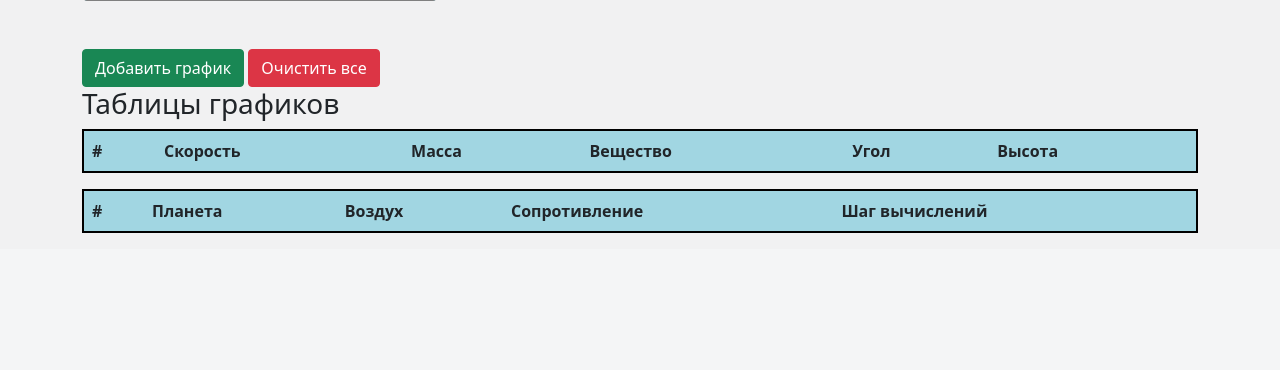
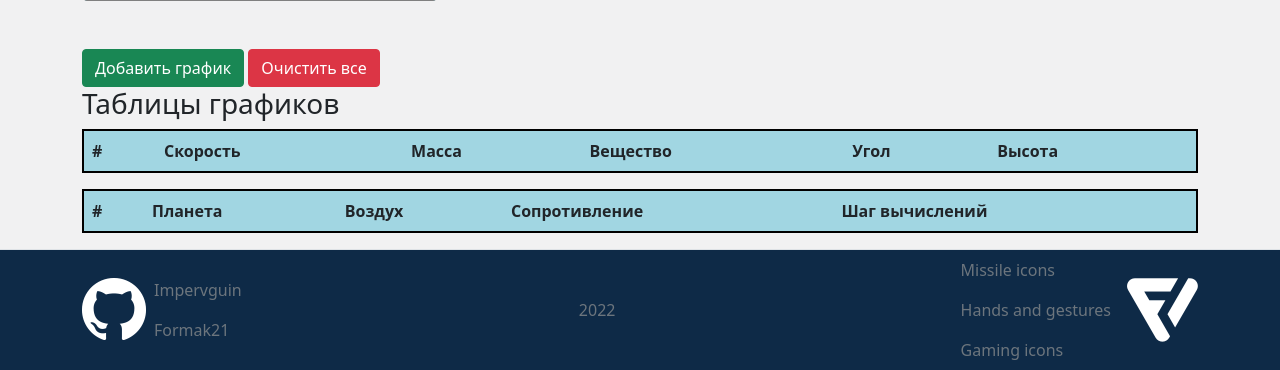
Before and after one commit to Impervguin/Projectile-Simulation, a Flask app: page /main in a window 1280 px wide. Shown: the part 992-1362 px from the top of the page. Before the commit the page ends 1225 px from the top, so only its background shows below. Run offline with Flask 2, Linux system fonts and the light colour scheme; lists and menus that the app fills with data are empty; some libraries are stand-ins or nearby versions.

Commit message:
created footer in main page

```diff
--- a/static/css/base.css
+++ b/static/css/base.css
@@ -1,3 +1,6 @@
 header {
-    background-color:#1995ad;
+    background-color: #1995ad;
 }
+footer {
+    background-color: #0e2a47;
+}
--- a/templates/base.html
+++ b/templates/base.html
@@ -33,7 +33,26 @@
             </div>
         </div>
     </header>
+
     {% block content %}{% endblock %}
-    <footer></footer>
+
+    <footer class="border-top">
+        <div class="container">
+            <div class="d-flex flex-wrap align-items-center justify-content-center justify-content-lg-start">
+                <img src="{{url_for('static', filename='img/GitHub-Mark-Light-64px.png')}}">
+                <div class="me-lg-auto">
+                    <a class="nav-link px-2 link-secondary" href="https://github.com/Impervguin">Impervguin</a>
+                    <a class="nav-link px-2 link-secondary" href="https://github.com/Formak21">Formak21</a>
+                </div>
+                <div class="link-secondary me-lg-auto">2022</div>
+                <div>
+                    <a href="https://www.flaticon.com/free-icons/missile" title="missile icons" class="nav-link link-secondary">Missile icons</a>
+                    <a href="https://www.flaticon.com/free-stickers/hands-and-gestures" title="hands and gestures stickers" class="nav-link link-secondary">Hands and gestures</a>
+                    <a href="https://www.flaticon.com/free-icons/gaming" title="gaming icons" class="nav-link link-secondary">Gaming icons</a>
+                </div>
+                <img src="{{url_for('static', filename='img/flaticon_white.png')}}">
+            </div>
+        </div>
+    </footer>
 </body>
 </html>
```
Also changed, not shown: static/img/GitHub-Mark-Light-64px.png (added), static/img/flaticon_white.png (added).
